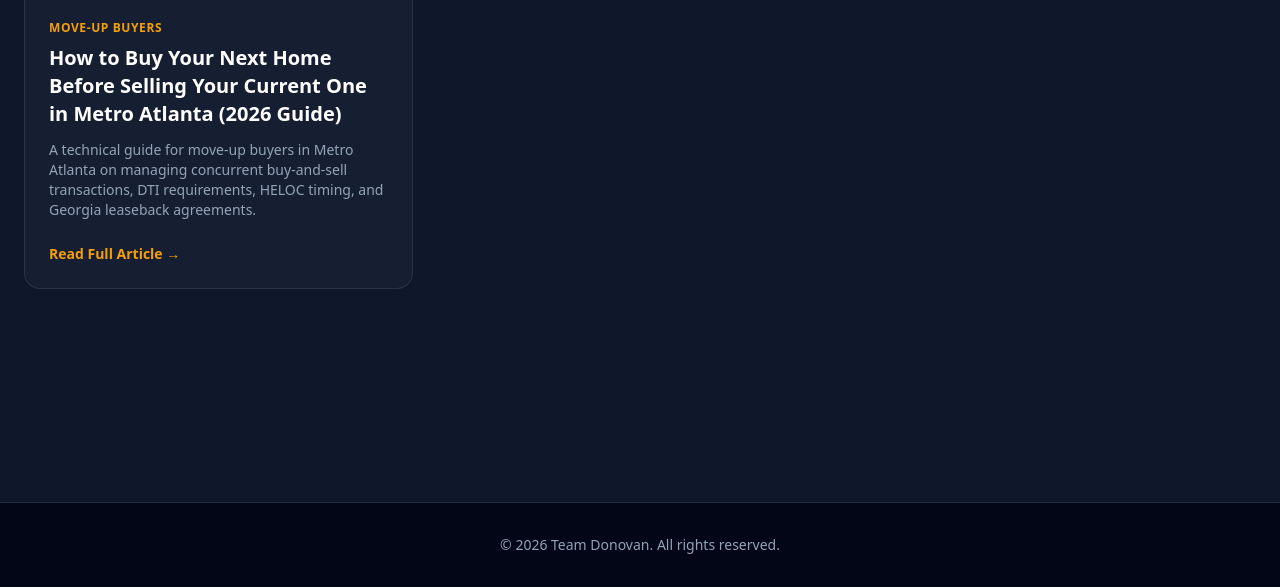
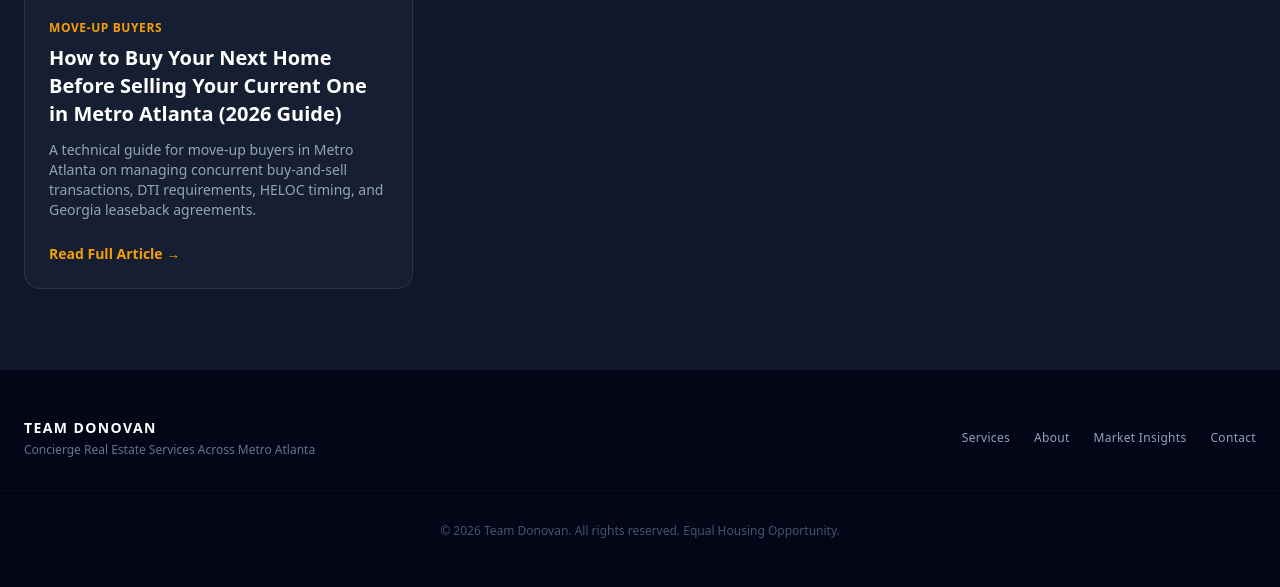
Before and after one commit to teamdonovanre/teamdonovan-website, a Jekyll site: the page built from blog/index.html, in a window 1280 px wide and 1105 px high, cut to the strip 518-1105 px from the top of the window. Built offline with Jekyll 4.4.1, drawn with Linux system fonts in a browser that asks for light colours; nearby versions of some CDN libraries.

Commit message:
Replace footer with include statement for footer.html

```diff
--- a/blog/index.html
+++ b/blog/index.html
@@ -52,9 +52,7 @@
     </main>
 
     <!-- FOOTER -->
-    <footer class="bg-slate-950 border-t border-slate-800 text-slate-400 py-8 text-center text-sm">
-        <p>&copy; 2026 Team Donovan. All rights reserved.</p>
-    </footer>
+    {% include footer.html %}
 
 </body>
 </html>
```
